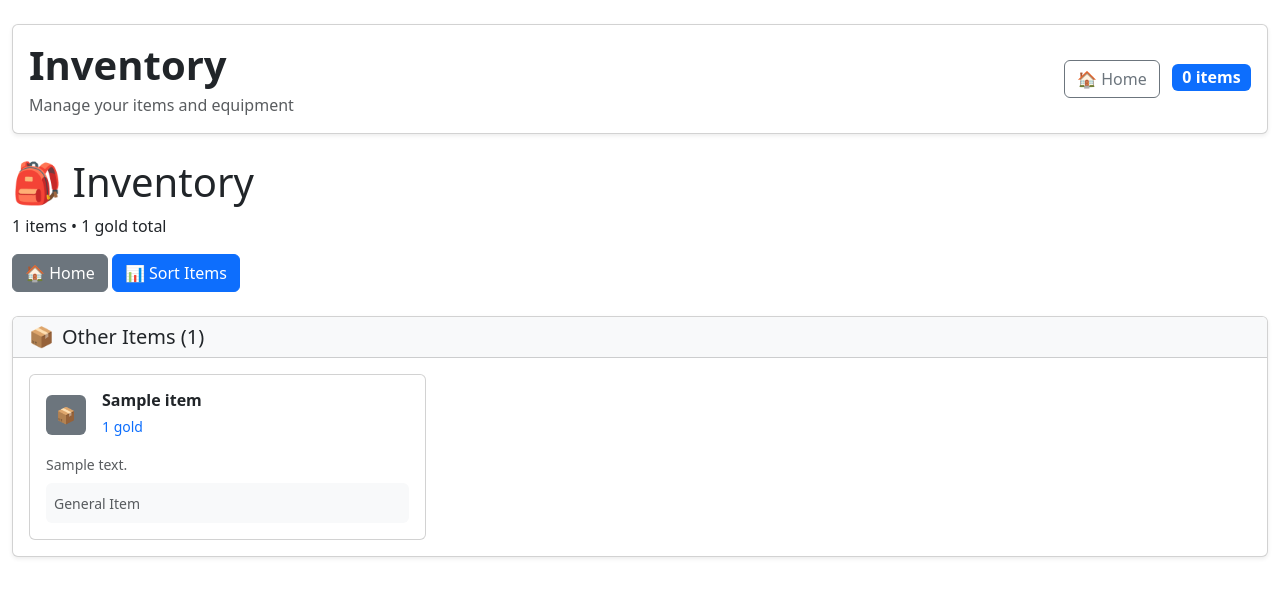
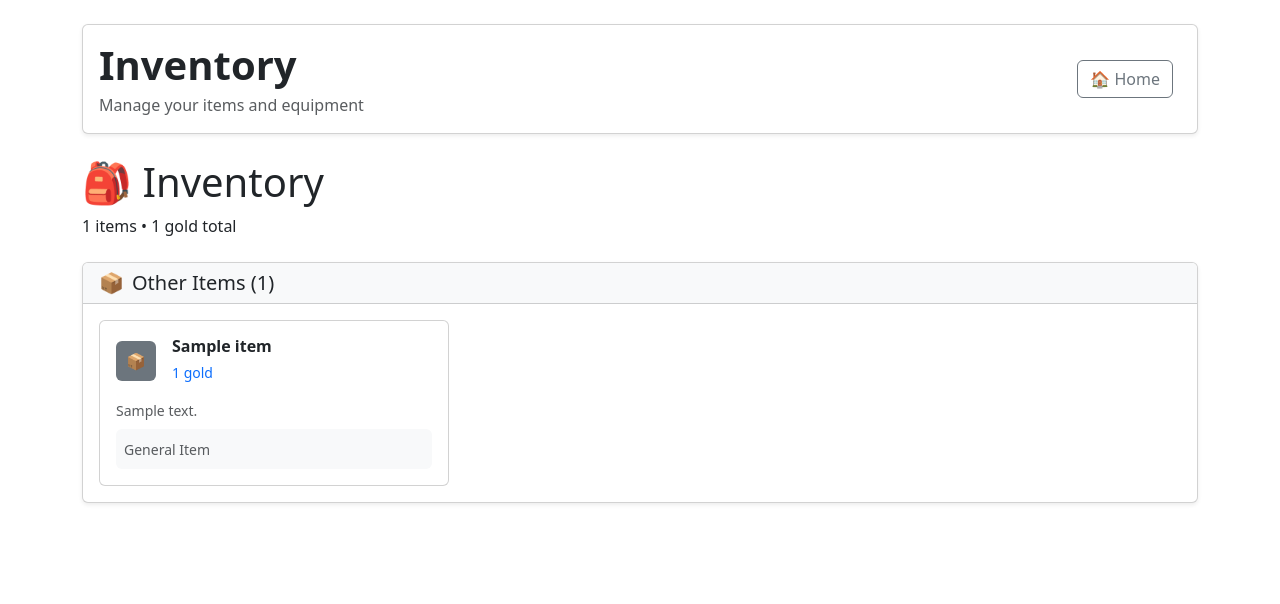
Before and after one commit to Ekipogh/rpg_game, a Django app: page /inventory/ in a window 1280 px wide. Shown: the top 604 px of the page. Run offline with Django 5.2, Linux system fonts and the light colour scheme; tables that the repository leaves empty hold one stand-in row (values such as "Sample post"); data that the repository does not hold is empty.

Commit message:
Refactor hero home screen and item templates for improved layout and styling

```diff
--- a/item/templates/item/inventory.html
+++ b/item/templates/item/inventory.html
@@ -8,19 +8,18 @@
     <link href="https://fonts.googleapis.com/css2?family=Inter:wght@400;500;600;700&display=swap" rel="stylesheet">
 </head>
 <body>
-    <div class="container-fluid py-4">
+    <div class="container-md py-4">
         <!-- Inventory Header -->
         <div class="card shadow-sm mb-4">
-            <div class="card-body d-flex justify-content-between align-items-center">
+            <div class="card-body d-flex justify-content-between align-items-center flex-wrap">
                 <div>
                     <h1 class="mb-1 fw-bold">Inventory</h1>
                     <p class="text-muted mb-0">Manage your items and equipment</p>
                 </div>
                 <div>
-                    <a href="/" class="btn btn-outline-secondary me-2">
+                    <a href="/home" class="btn btn-outline-secondary me-2">
                         🏠 Home
                     </a>
-                    <span class="badge bg-primary fs-6">{{ items|length }} items</span>
                 </div>
             </div>
         </div>
@@ -32,14 +31,6 @@
             <div class="header-info">
                 <h1>🎒 Inventory</h1>
                 <p class="header-subtitle">{{ total_items|default:0 }} items • {{ total_value|default:0 }} gold total</p>
-            </div>
-            <div class="header-actions">
-                <a href="/" class="btn btn-secondary">
-                    🏠 Home
-                </a>
-                <button class="btn btn-primary">
-                    📊 Sort Items
-                </button>
             </div>
         </div>
 
```
Also changed, not shown: hero/templates/unicorn/home-screen.html (+8 -22 lines), item/templates/item/detail.html (+3 -47 lines).
